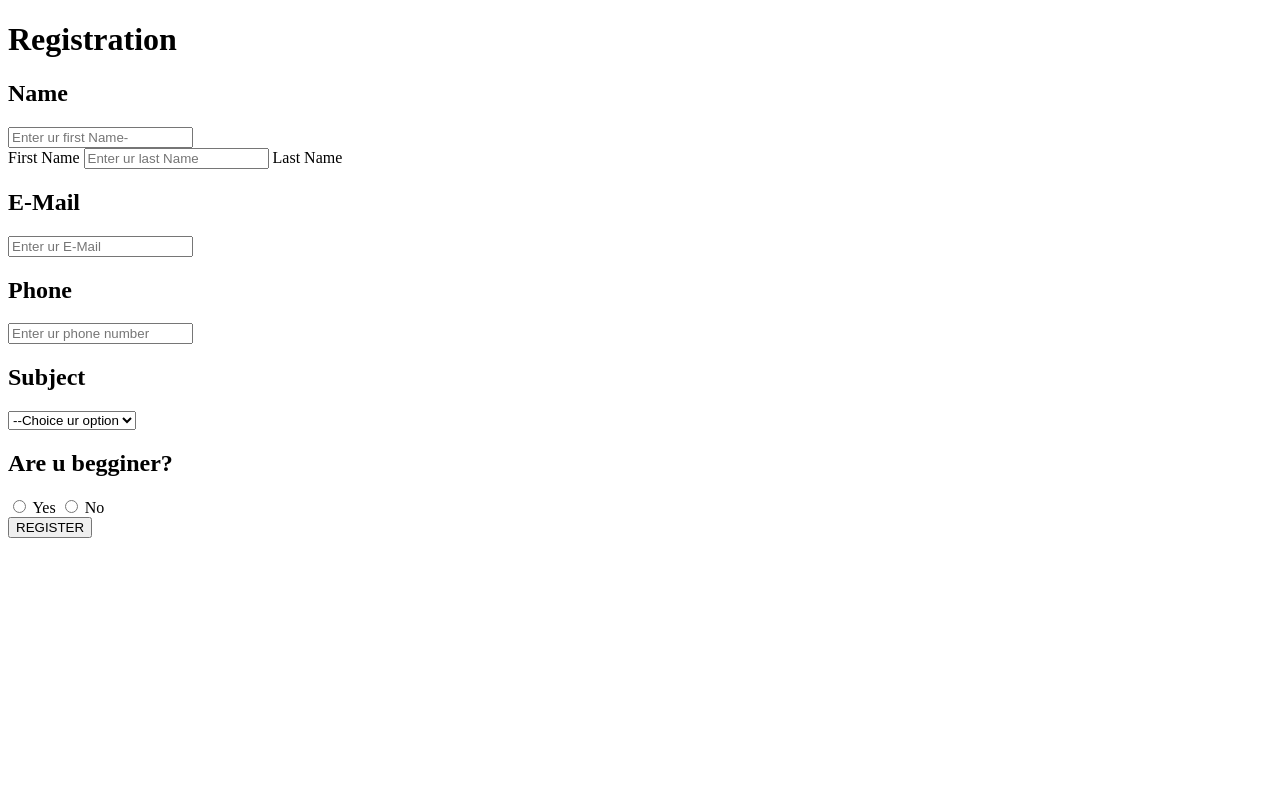
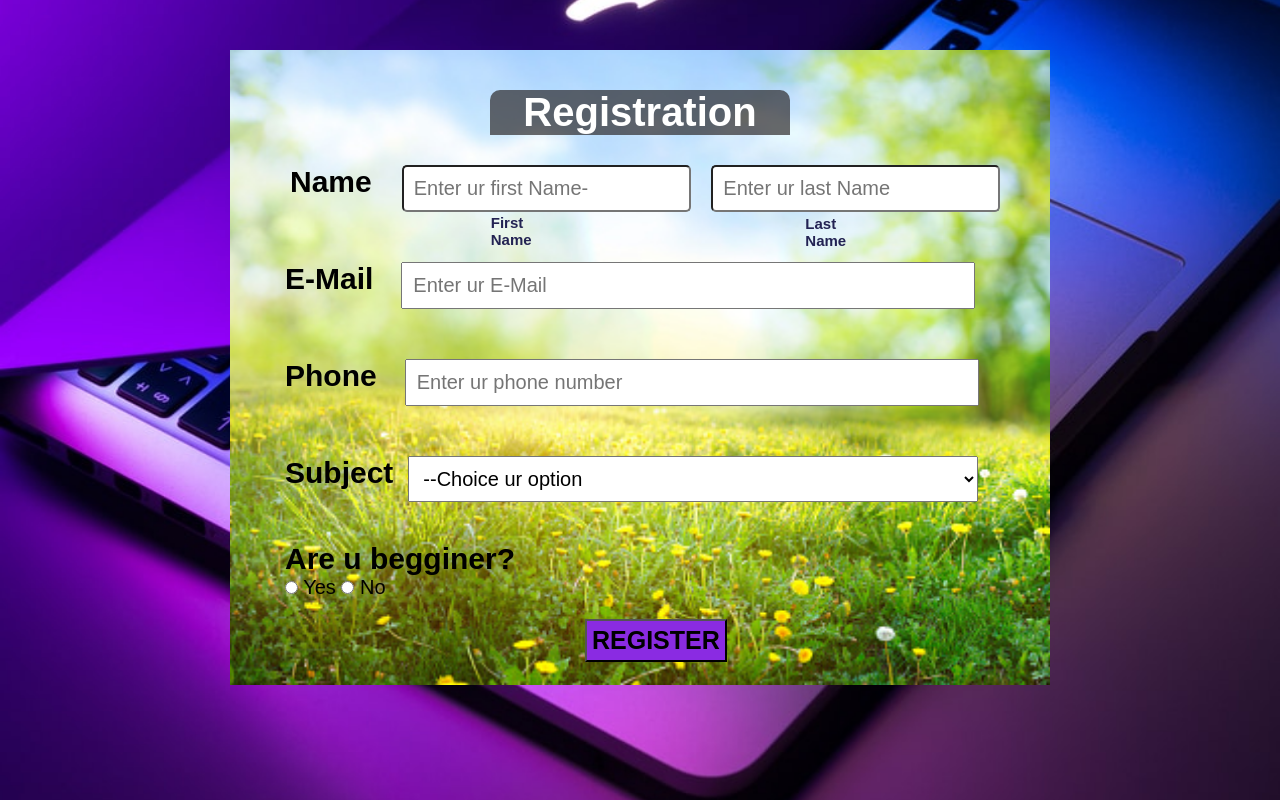
Before and after one commit to ShahzahanIslam/Web_page_Design, a plain HTML site: page index.html in a window 1280 px wide. Drawn offline with Linux system fonts and the light colour scheme; files whose address does not match are found by name.

Commit message:
Update index.html

```diff
--- a/index.html
+++ b/index.html
@@ -5,7 +5,7 @@
     <meta http-equiv="X-UA-Compatible" content="IE=edge">
     <meta name="viewport" content="width=device-width, initial-scale=1.0">
     <title>Creating a page</title>
-    <link rel="stylesheet" href="webpage_design.css">
+    <link rel="stylesheet" href="index.css">
 </head>
 <body>
     <div class="main">
```
